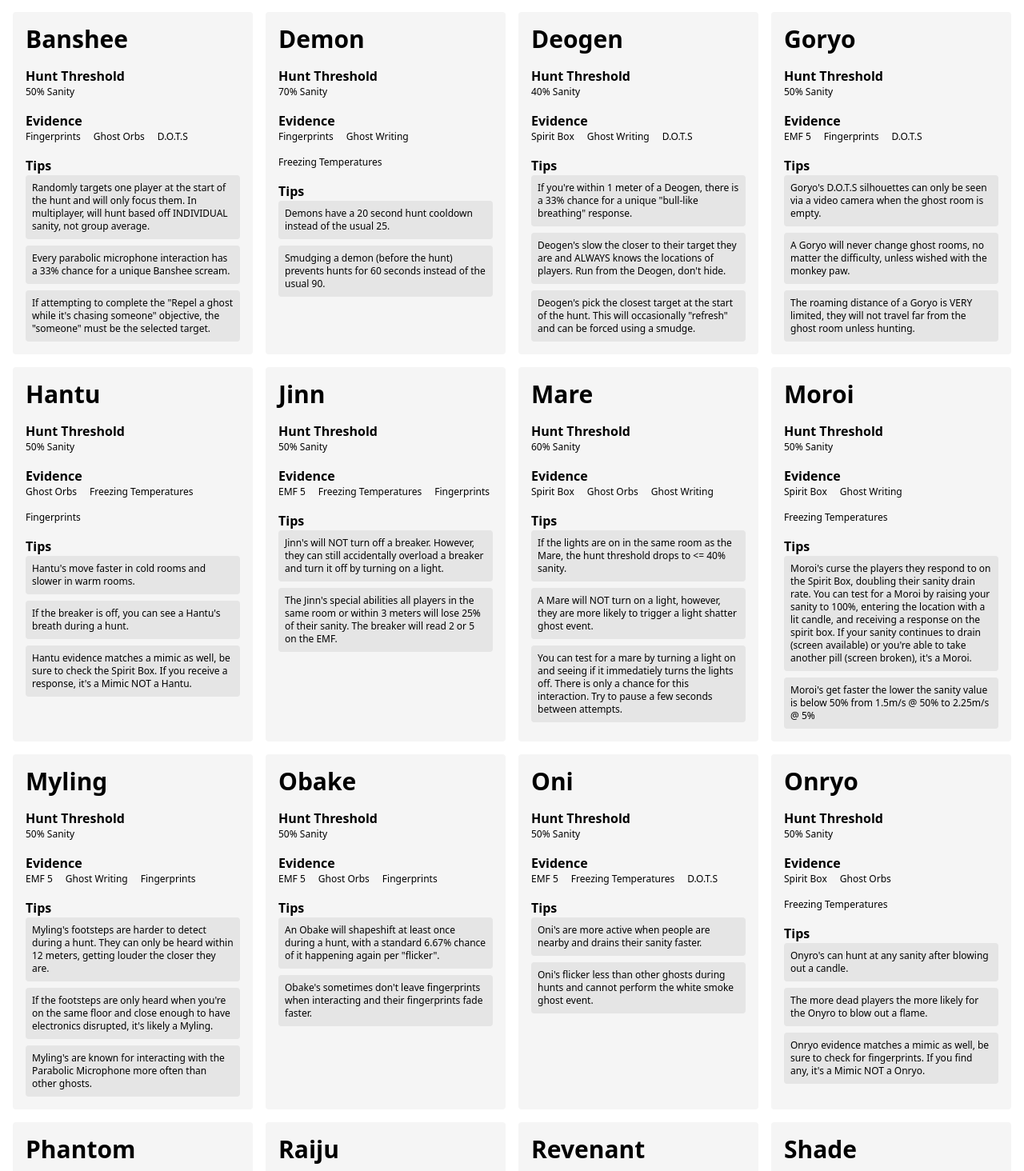
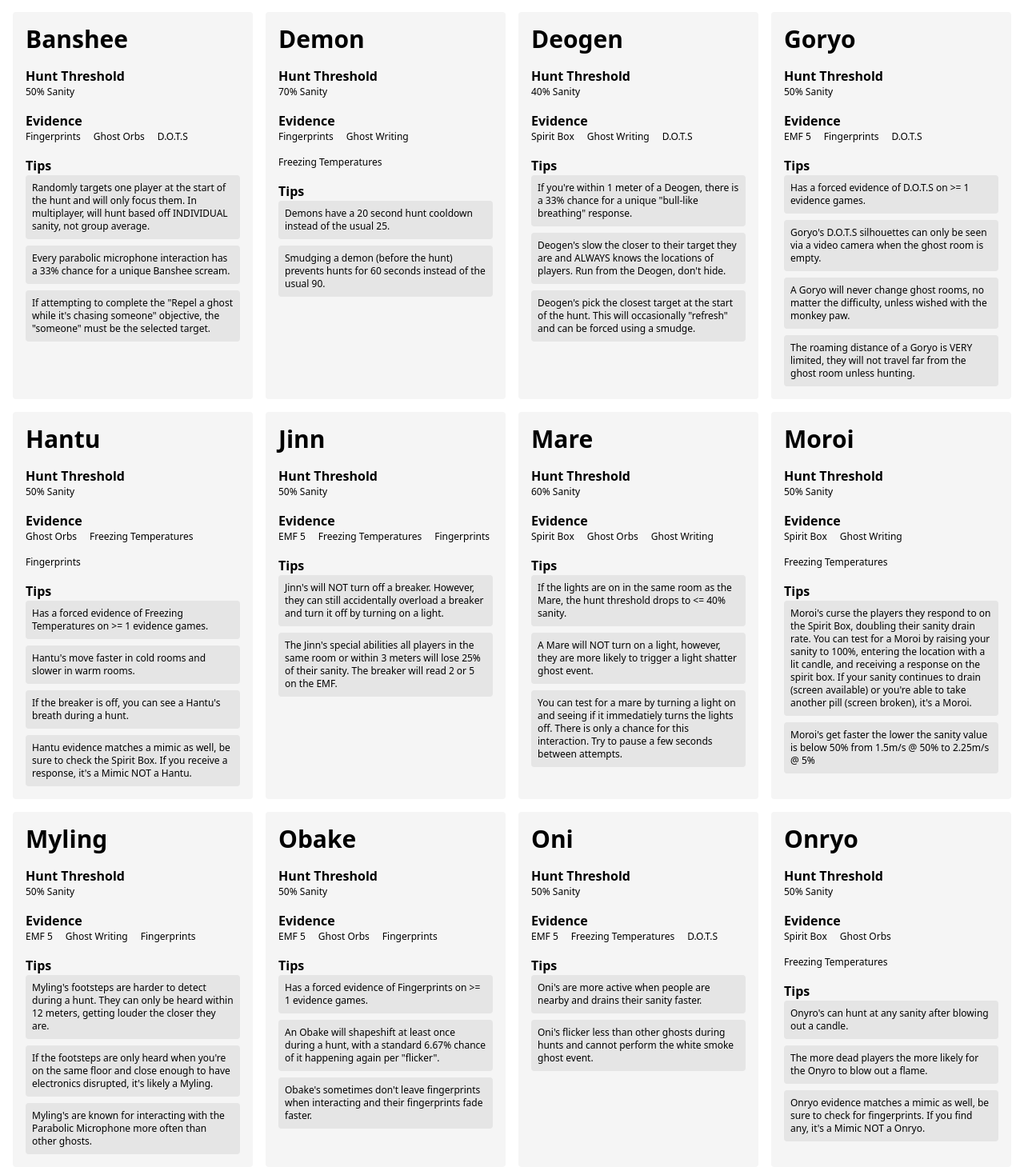
Before and after one commit to codebyjon/ghost-hunters-toolkit, a Next.js app: page / in a window 1280 px wide. Shown: the part 288-1752 px from the top of the page at 80% size. Built offline with nearby package versions, Linux system fonts and the light colour scheme.

Commit message:
add tips for ghosts with forced evidence

```diff
--- a/src/data/ghosts.json
+++ b/src/data/ghosts.json
@@ -33,6 +33,7 @@
     "huntThreshold": 50,
     "evidence": ["EMF 5", "Fingerprints", "D.O.T.S"],
     "tips": [
+      "Has a forced evidence of D.O.T.S on >= 1 evidence games.",
       "Goryo's D.O.T.S silhouettes can only be seen via a video camera when the ghost room is empty.",
       "A Goryo will never change ghost rooms, no matter the difficulty, unless wished with the monkey paw.",
       "The roaming distance of a Goryo is VERY limited, they will not travel far from the ghost room unless hunting."
@@ -43,6 +44,7 @@
     "huntThreshold": 50,
     "evidence": ["Ghost Orbs", "Freezing Temperatures", "Fingerprints"],
     "tips": [
+      "Has a forced evidence of Freezing Temperatures on >= 1 evidence games.",
       "Hantu's move faster in cold rooms and slower in warm rooms.",
       "If the breaker is off, you can see a Hantu's breath during a hunt.",
       "Hantu evidence matches a mimic as well, be sure to check the Spirit Box. If you receive a response, it's a Mimic NOT a Hantu."
@@ -91,6 +93,7 @@
     "huntThreshold": 50,
     "evidence": ["EMF 5", "Ghost Orbs", "Fingerprints"],
     "tips": [
+      "Has a forced evidence of Fingerprints on >= 1 evidence games.",
       "An Obake will shapeshift at least once during a hunt, with a standard 6.67% chance of it happening again per \"flicker\".",
       "Obake's sometimes don't leave fingerprints when interacting and their fingerprints fade faster."
     ]
--- a/src/pages/index.tsx
+++ b/src/pages/index.tsx
@@ -91,9 +91,7 @@ export default function IndexPage() {
       <p className="text-xs font-medium text-emerald-600">
         UPDATE: Added the ability to exclude evidence.
       </p>
-
       <hr />
-
       <fieldset className="flex flex-wrap border gap-4 p-4 select-none">
         <legend className="font-bold">Evidence</legend>
         {Object.keys(appData.evidence).map((evidence) => (
```
